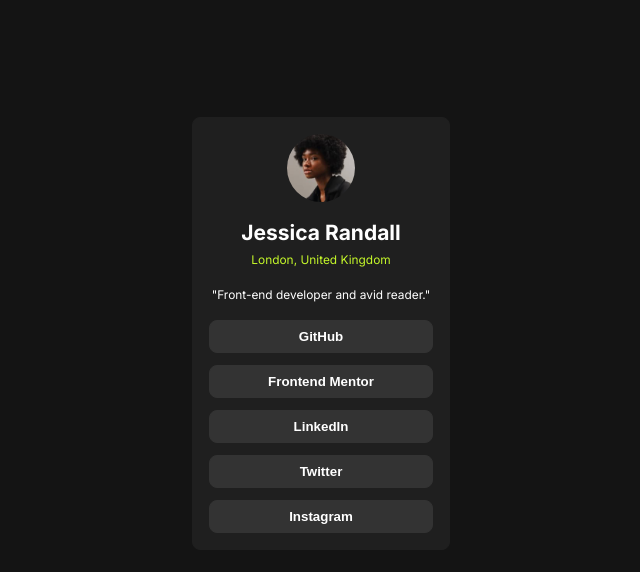
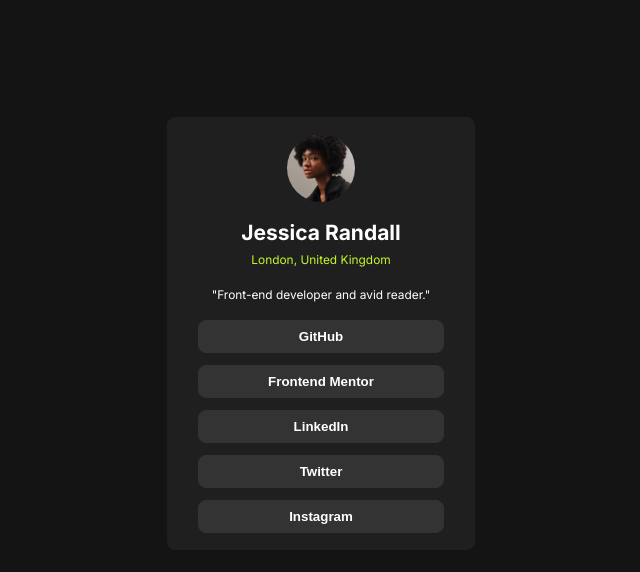
Before and after one commit to arnoldpam11/Social-links-profile, a plain HTML site: page index.html in a window 1280 px wide. Shown: the whole page, without its empty margins (319-959 px from the left). Drawn offline with Linux system fonts and the light colour scheme.

Commit message:
Update style.css

```diff
--- a/style.css
+++ b/style.css
@@ -7,6 +7,7 @@
 body {
     font-family: "Inter", sans-serif;
     line-height: 1.6;
+    height: 100vh;
     font-size: 14px;
     padding-top: 6rem;
     background-color: hsl(0, 0%, 8%);
@@ -14,7 +15,7 @@
 }
 
 .container {
-    max-width: 300px;
+    max-width: 350px;
     margin: 0 auto;
 }
 
@@ -51,7 +52,7 @@
 
 .btn-1, .btn-2, .btn-3, .btn-4, .btn-5 {
     border: 1px solid hsl(0, 0%, 20%);
-    width: 100%;
+    width: 90%;
     border-radius: 0.50rem;
     color: hsl(0, 0%, 100%);
     background-color: hsl(0, 0%, 20%);
```
